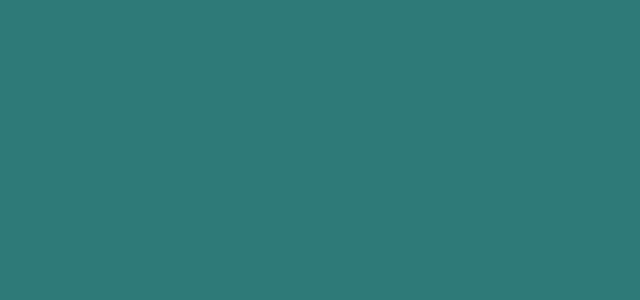
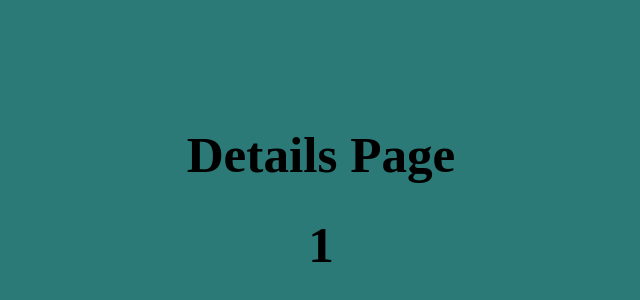
Before and after one commit to BFAH/BFAH, a React (Vite) app: page /1 in a window 1280 px wide. Before the commit this address had no page. Shown: the part 200-500 px from the top of the page, without its empty margins (319-959 px from the left). Built offline with nearby package versions, Linux system fonts and the light colour scheme.

Commit message:
render products on home page and added link to singleproduct from card on homepage cleaned up styling

```diff
--- a/src/client/App.css
+++ b/src/client/App.css
@@ -32,6 +32,7 @@
 .cards {
   display: flex;
   flex-flow: row wrap;
+  color: black;
 }
 
 button {
--- a/src/client/App.jsx
+++ b/src/client/App.jsx
@@ -16,9 +16,9 @@ function App() {
 
   return (
     <Routes>
-          <Route path='/' element={<Home />} />
+          <Route path='/' element={<AllProducts />} />
           <Route path="/register" element={<Register />} />
-          <Route path="/all-products" element={<AllProducts />} />
+          <Route path="/:id" element={<SingleProduct />} />
     </Routes>
 
   );
--- a/src/client/components/AllProducts.jsx
+++ b/src/client/components/AllProducts.jsx
@@ -1,6 +1,8 @@
 import React, {useState, useEffect } from "react";
 import axios from "axios";
 import FilterBar from "./FilterBar";
+import { Link } from "react-router-dom";
+import SingleProduct from "./SingleProduct";
 
 const AllProducts = () => {
 
@@ -32,24 +34,36 @@ console.log(filtered);
                 <div className="cards">
                     {filtered && filtered.map((product)=> {
                         return (
-                            <div key={product.id} style={{height:"330px", width:"300px", border:"black solid 4px", margin:"20px", backgroundColor:"#def2f1", color:"black"}}>
+
+                            <div key={product.id} >
+                                <Link to={`/${product.id}`} style={{textDecoration:"none"}}>
+                                <div style={{height:"330px", width:"300px", border:"black solid 4px", margin:"20px", backgroundColor:"#def2f1", color:"black"}}>
                                 <h3>{product.name}</h3>
                                 <p>{product.description}</p>
                                 <img src={product.imageUrl} style={{height:"100px", width:"100px"}}/>
                                 <h4>${product.price}</h4>
-                            </div> )})}
+                                </div>
+                                </Link>
+                            </div>
+                                 )})}
                 </div>
                             :
 
                 <div className="cards">
                     {products && products.map((product)=> {
                         return (
-                            <div key={product.id} style={{height:"330px", width:"300px", border:"black solid 4px", margin:"20px", backgroundColor:"#def2f1", color:"black"}}>
+
+                            <div key={product.id} >
+                                <Link to={`/${product.id}`} style={{textDecoration:"none"}}>
+                                <div style={{height:"330px", width:"300px", border:"black solid 4px", margin:"20px", backgroundColor:"#def2f1", color:"black"}}>
                                 <h3>{product.name}</h3>
                                 <p>{product.description}</p>
                                 <img src={product.imageUrl} style={{height:"100px", width:"100px"}}/>
                                 <h4>${product.price}</h4>
+                                </div>
+                                </Link>
                             </div>
+
                         )})}
                 </div> }
             </div>
--- a/src/client/components/FilterBar.jsx
+++ b/src/client/components/FilterBar.jsx
@@ -18,15 +18,14 @@ const FilterBar = ({products,setFiltered}) => {
             }
         );
         setFiltered(filteredCategoryResults);
-        setCategory([1,2,3,4,5,6,7,8,9,10,11]);
-        setPriceRange('999999999999');
+
     }
 
     return (
         <>
             <form className="filter-bar" onSubmit={filterCategories}>
                 <label>Category
-                        <select name="selectedCategory" defaultValue={category} onChange={(e)=>setCategory(e.target.value)}>
+                        <select name="selectedCategory"  onChange={(e)=>setCategory(e.target.value)}>
                             <option value="[1,2,3,4,5,6,7,8,9,10,11]">All</option>
                             <option value="1">Auto</option>
                             <option value="2">Books</option>
@@ -42,20 +41,20 @@ const FilterBar = ({products,setFiltered}) => {
                         </select>
                 </label>
                 <label>Bid Time
-                        <select name="selectedTime" defaultValue={bidTime}>
+                        <select name="selectedTime">
                             <option value="newest">Newest</option>
                             <option value="expiring">Soonest Expiring</option>
                         </select>
                 </label>
                 <label>Price Range
-                    <select name="selectedPrice" defaultValue={priceRange} onChange={(e) => {setPriceRange(e.target.value)}}>
+                    <select name="selectedPrice" onChange={(e) => {setPriceRange(e.target.value)}}>
                         <option value="999999999">All</option>
                         <option value="300">less 300</option>
                         <option value="600"> less 600</option>
                         <option value="2000">less 2000</option>
                     </select>
                 </label>
-                <button type="reset" onClick={()=> {setFiltered(null)}}>Reset</button>
+                <button type="reset" onClick={()=> {setFiltered(null); setCategory([1,2,3,4,5,6,7,8,9,10,11]);setPriceRange("99999999999");}}>Reset</button>
                 <button type="submit">Submit</button>
             </form>
         </>
--- a/src/client/components/SingleProduct.jsx
+++ b/src/client/components/SingleProduct.jsx
@@ -1,9 +1,12 @@
 import React from "react";
+import { useParams } from "react-router-dom";
 
 const SingleProduct = () => {
+    const {id} = useParams();
     return (
         <>
-
+            <h1>Details Page</h1>
+            <h1>{id}</h1>
         </>
     );
 };
--- a/src/client/index.css
+++ b/src/client/index.css
@@ -1,18 +1,3 @@
-:root {
-  font-family: Inter, system-ui, Avenir, Helvetica, Arial, sans-serif;
-  line-height: 1.5;
-  font-weight: 400;
-
-  color-scheme: light dark;
-  color: rgba(255, 255, 255, 0.87);
-  background-color:#2b7a78;
-
-  font-synthesis: none;
-  text-rendering: optimizeLegibility;
-  -webkit-font-smoothing: antialiased;
-  -moz-osx-font-smoothing: grayscale;
-  -webkit-text-size-adjust: 100%;
-}
 
 
 
@@ -20,6 +5,7 @@ body {
   margin: 0;
   display: flex;
   place-items: center;
+  background-color: #2b7a78;
   min-width: 320px;
   min-height: 100vh;
 }
```
